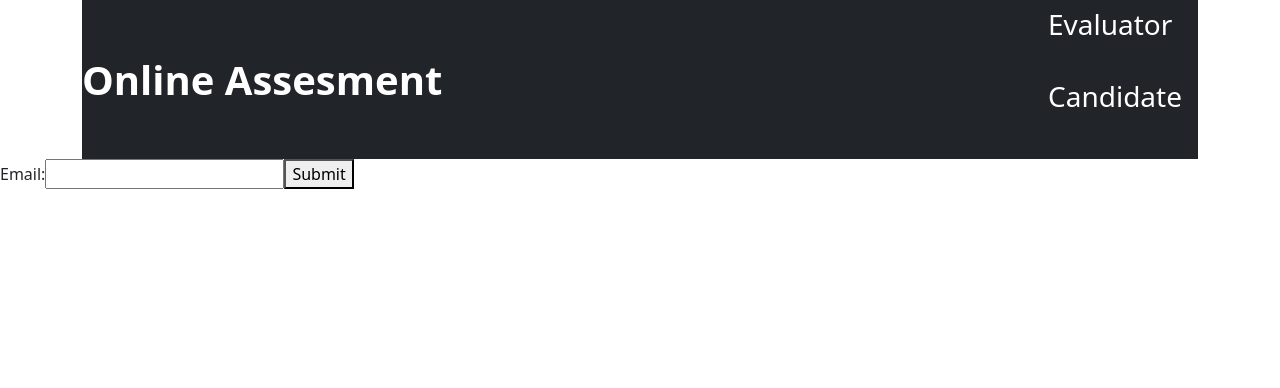
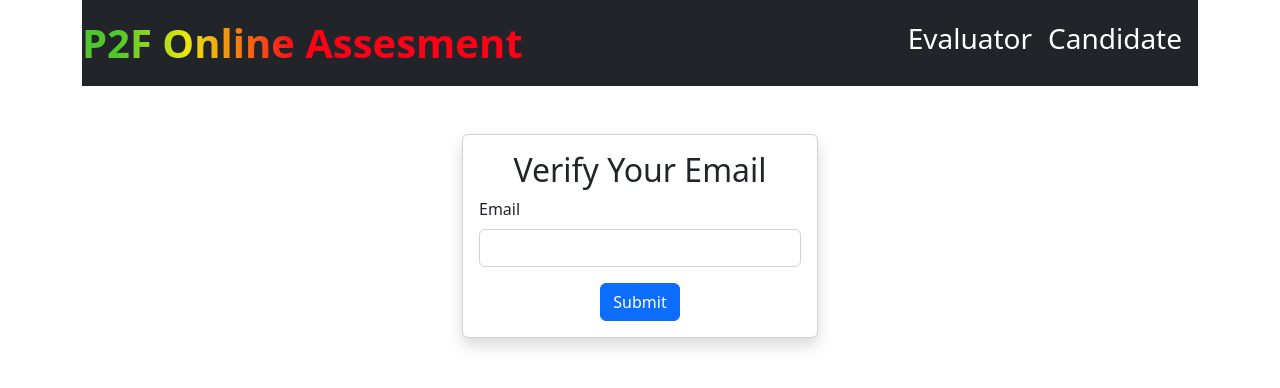
Before and after one commit to Vani-Adimulam/tesversion_2, a React (Create React App) app in the folder Client/: page /verify-email in a window 1280 px wide. Shown: the top 388 px of the page. Built offline with nearby package versions, Linux system fonts and the light colour scheme.

Commit message:
"Added Forms, removed logo"

```diff
--- a/Client/src/CandidateLogin.jsx
+++ b/Client/src/CandidateLogin.jsx
@@ -24,15 +24,26 @@ const EmailVerification=()=> {
   };
 
   return (
-    <div>
-      <form onSubmit={handleSubmit}>
-        <label>
-          Email:
-          <input type="email" value={email} onChange={(e) => setEmail(e.target.value)} />
-        </label>
-        <button type="submit">Submit</button>
-      </form>
-      {verificationStatus && <p>{verificationStatus}</p>}
+    <div className="container">
+      <div className="row justify-content-center mt-5">
+        <div className="col-md-6 col-lg-4">
+          <div className="card shadow">
+            <div className="card-body">
+              <h2 className="card-title text-center">Verify Your Email</h2>
+              <form onSubmit={handleSubmit}>
+                <div className="mb-3">
+                  <label htmlFor="email" className="form-label">Email</label>
+                  <input type="email" className="form-control" id="email" value={email} onChange={(e) => setEmail(e.target.value)} />
+                </div>
+                <div className="text-center">
+                  <button type="submit" className="btn btn-primary">Submit</button>
+                </div>
+              </form>
+              {verificationStatus && <p className="mt-3 text-center">{verificationStatus}</p>}
+            </div>
+          </div>
+        </div>
+      </div>
     </div>
   );
 }
--- /dev/null
+++ b/Client/src/McqForm.jsx
@@ -0,0 +1,96 @@
+import React, { useState } from "react";
+import { Form, Button } from 'react-bootstrap';
+
+const McqForm = ({ handleAddQuestion }) => {
+  const [question, setQuestion] = useState("");
+  const [optionA, setOptionA] = useState("");
+  const [optionB, setOptionB] = useState("");
+  const [optionC, setOptionC] = useState("");
+  const [optionD, setOptionD] = useState("");
+  const [correctAnswer, setCorrectAnswer] = useState("");
+
+  const handleSubmit = (e) => {
+    e.preventDefault();
+    const mcqQuestion = {
+      type: "MCQ",
+      question: question,
+      options: [optionA, optionB, optionC, optionD],
+      correctAnswer: correctAnswer,
+    };
+    handleAddQuestion(mcqQuestion);
+  };
+
+  return (
+    <div className="card">
+      <div className="card-body">
+        <Form onSubmit={handleSubmit}>
+          <Form.Group controlId="questionText">
+            <Form.Label>Question</Form.Label>
+            <Form.Control
+              type="text"
+              placeholder="Enter question"
+              value={question}
+              onChange={(e) => setQuestion(e.target.value)}
+            />
+          </Form.Group>
+
+          <Form.Group controlId="optionA">
+            <Form.Label>Option A</Form.Label>
+            <Form.Control
+              type="text"
+              placeholder="Enter option A"
+              value={optionA}
+              onChange={(e) => setOptionA(e.target.value)}
+            />
+          </Form.Group>
+
+          <Form.Group controlId="optionB">
+            <Form.Label>Option B</Form.Label>
+            <Form.Control
+              type="text"
+              placeholder="Enter option B"
+              value={optionB}
+              onChange={(e) => setOptionB(e.target.value)}
+            />
+          </Form.Group>
+
+          <Form.Group controlId="optionC">
+            <Form.Label>Option C</Form.Label>
+            <Form.Control
+              type="text"
+              placeholder="Enter option C"
+              value={optionC}
+              onChange={(e) => setOptionC(e.target.value)}
+            />
+          </Form.Group>
+
+          <Form.Group controlId="optionD">
+            <Form.Label>Option D</Form.Label>
+            <Form.Control
+              type="text"
+              placeholder="Enter option D"
+              value={optionD}
+              onChange={(e) => setOptionD(e.target.value)}
+            />
+          </Form.Group>
+
+          <Form.Group controlId="correctAnswer">
+            <Form.Label>Correct Answer</Form.Label>
+            <Form.Control
+              type="text"
+              placeholder="Enter correct answer"
+              value={correctAnswer}
+              onChange={(e) => setCorrectAnswer(e.target.value)}
+            />
+          </Form.Group>
+
+          <Button variant="primary" type="submit">
+            Add Question
+          </Button>
+        </Form>
+      </div>
+    </div>
+  );
+};
+
+export default McqForm;
--- a/Client/src/Myprofile.jsx
+++ b/Client/src/Myprofile.jsx
@@ -1,14 +1,19 @@
 import React, { useContext, useState, useEffect } from "react";
-// import UpdateProfile from "./UpdateProfile";
 import { Link } from "react-router-dom";
 import { store } from "./App";
 import { Navigate } from "react-router";
 import axios from "axios";
+import { Dropdown, DropdownButton, Form, Button } from 'react-bootstrap';
+import McqForm from './McqForm';
 
 const MyProfile = () => {
-  const [token, setToken] = useContext(store);
+  const [token, setToken] =useContext(store);
 const [data, setData] = useState(null);
+const [showMcqForm, setShowMcqForm] = useState(false);
 
+//ADD QUESTION
+const [showDropdown, setShowDropdown] = useState(false);
+const [selectedCategory, setSelectedCategory] = useState('');
 
 useEffect(() => {
 axios.get("http://localhost:701/myprofile", {
@@ -20,11 +25,18 @@ const MyProfile = () => {
 .catch((err) => console.log(err));
 }, [token]);
 
-
-
 if (!token) {
 return <Navigate to="/login" />;
 }
+
+const handleCategorySelect = (category) => {
+setSelectedCategory(category);
+setShowDropdown(false);
+};
+
+const handleAddQuestion = () => {
+setShowMcqForm(true);
+};
 
 return (
 <div>
@@ -33,7 +45,7 @@ const MyProfile = () => {
 <br />
 <div className="card" style={{ width: "18rem" }}>
 <div className="card-body">
-              <h5 className="card-title">Welcome : {data.email}</h5>
+<h5 className="card-title">Welcome Evaluator</h5>
 <button
 className="btn btn-primary"
 onClick={() => setToken(null)}>
@@ -42,9 +54,35 @@ const MyProfile = () => {
 <Link to="/CandidateForm" className="btn btn-primary" style={{marginLeft:"5px"}}>
 Add Candidate
 </Link>
-
 </div>
 </div>
+<Button variant="primary" onClick={() => setShowDropdown(!showDropdown)}>Add Question</Button>
+{showDropdown && (
+<DropdownButton id="dropdown-basic-button" title="Select a Category" style={{marginTop:""}}>
+<Dropdown.Item onClick={() => handleCategorySelect('VLSI')}>VLSI</Dropdown.Item>
+<Dropdown.Item onClick={() => handleCategorySelect('Embedded')}>Embedded</Dropdown.Item>
+<Dropdown.Item onClick={() => handleCategorySelect('Software')}>Software</Dropdown.Item>
+</DropdownButton>
+)}
+{selectedCategory && (
+<div>
+<h2>Add a question for {selectedCategory} category:</h2>
+<Form>
+<Form.Group controlId="questionTypeSelect">
+<Form.Label>Select Question Type</Form.Label>
+<Form.Control as="select">
+<option>MCQ</option>
+<option>TEXT</option>
+<option>CODING</option>
+</Form.Control>
+</Form.Group>
+<Button variant="primary" onClick={handleAddQuestion}>Add Question</Button>
+</Form>
+</div>
+)}
+{showMcqForm && (
+<McqForm category={selectedCategory} setShowMcqForm={setShowMcqForm} handleAddQuestion={handleAddQuestion} />
+)}
 </center>
 )}
 </div>
--- a/Client/src/Nav.jsx
+++ b/Client/src/Nav.jsx
@@ -4,24 +4,18 @@ import { Link } from 'react-router-dom'
 const Nav = () => {
   return (
     <div className="container">
-
-    <div className="navbar navbar-expand-lg navbar-dark bg-dark" style={{justifyContent:"space-between"}}>
-    <span style={{float:"left",fontSize:"40px",fontWeight:"650"}} className="navbar-brand">Online Assesment
-     </span>
-
-
-  <div>
-<Link to="/login" className='navbar-brand' style={{marginRight:"150px"}}><h3>Evaluator</h3></Link>
-<Link to="/verify-email" className='navbar-brand' style={{marginRight:"150px"}}><h3>Candidate</h3></Link>
-  </div>
-
-
-
-
-
+      <div className="navbar navbar-expand-lg navbar-dark bg-dark" style={{ justifyContent: "space-between" }}>
+        <span style={{ float: "left", fontSize: "40px", fontWeight: "650",
+        backgroundImage:"linear-gradient(90deg, rgba(79,199,44,1) 8%, rgba(234,231,15,1) 24%, rgba(255,0,22,1) 49%)",
+        WebkitBackgroundClip:"text",
+        MozBackgroundClip:"text",
+        backgroundClip:"text",color:"transparent"}} className="navbar-brand">P2F Online Assesment</span>
+        <div className="d-flex">
+          <Link to="/login" className='navbar-brand mr-5'><h3>Evaluator</h3></Link>
+          <Link to="/verify-email" className='navbar-brand'><h3>Candidate</h3></Link>
+        </div>
+      </div>
     </div>
-    </div>
-
   )
 }
 
```
Also changed, not shown: Client/src/Test/ProtectedRoute.jsx (added, +16 -0 lines), Client/src/index.css (line endings or trailing spaces), Client/src/logo.svg (deleted). Lines whose indentation alone changed are shown as unchanged.
